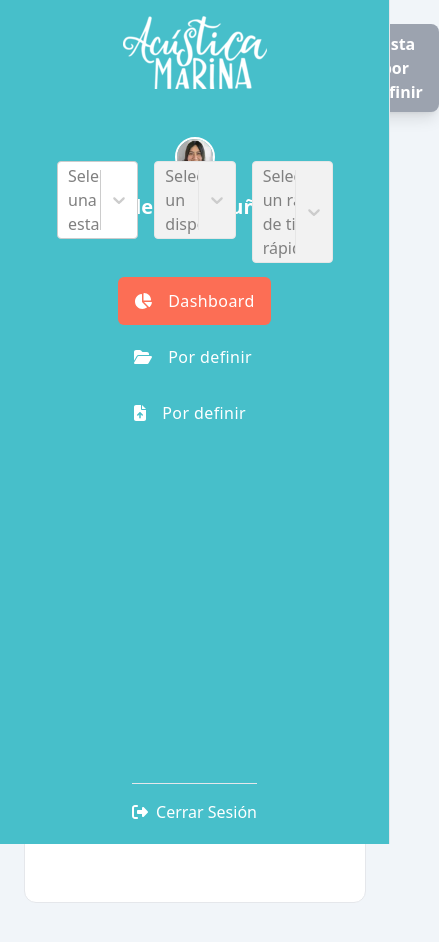
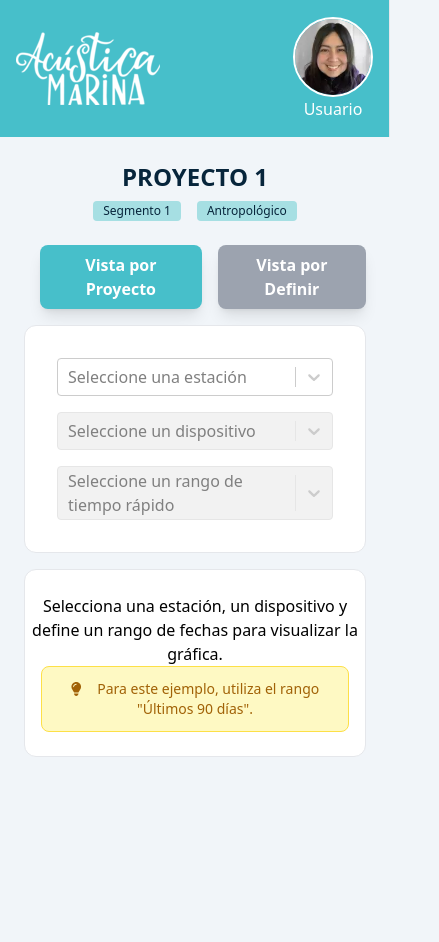
Before and after one commit to vnasp/dashboard-frontend-user, a React (Vite) app: page /#/ in a window 390 px wide. Shown: the top 942 px of the page, 439 px wide, since content can reach past the window. Before the commit the page ends 903 px from the top, so only its background shows below. Built offline with nearby package versions, Linux system fonts and the light colour scheme; what react-plotly.js would draw is missing.

Commit message:
Add responsive design

```diff
--- a/src/App.css
+++ b/src/App.css
@@ -13,33 +13,36 @@ body {
   @apply rounded-lg shadow-lg font-bold text-white flex justify-between px-4 py-2;
 }
 .btn--primary {
-  @apply bg-acustica-primary hover:bg-acustica-hover text-xl px-6 py-4;
+  @apply bg-acustica-primary hover:bg-acustica-dark text-xl px-6 py-4;
 }
 .btn--secondary {
   @apply bg-acustica-secondary space-x-2 text-sm;
 }
 .navigation {
-  @apply fixed top-0 h-screen w-full bg-acustica-primary text-white border-r;
-  @apply fixed md:w-4/12 lg:ml-0 lg:w-[20%] xl:w-[18%] 2xl:w-[15%];
-  @apply flex flex-col justify-start items-center;
+  @apply sticky z-10 lg:fixed top-0 lg:h-screen w-full bg-acustica-primary text-white border-r;
+  @apply lg:ml-0 lg:w-[20%] xl:w-[18%] 2xl:w-[15%];
+  @apply flex flex-row justify-between lg:flex-col lg:justify-start items-center p-4 lg:pt-2;
 }
 .navigation__logo {
   @apply flex justify-center py-4;
 }
 .navigation__user {
-  @apply mt-8 text-center;
+  @apply flex flex-col lg:block lg:mt-8 text-center;
 }
 .navigation__user--img {
-  @apply w-10 h-10 m-auto rounded-full object-cover lg:w-32 lg:h-32 border-2 border-white;
+  @apply w-20 h-20 m-auto rounded-full object-cover lg:w-32 lg:h-32 border-2 border-white;
 }
 .navigation__user--name {
-  @apply mt-4 text-xl font-semibold lg:block;
+  @apply hidden md:block md:mt-0 lg:mt-4 text-xl font-semibold;
+}
+.navigation__user--role {
+  @apply hidden lg:block mt-4 text-xl font-semibold;
 }
 .navigation__menu {
-  @apply space-y-2 tracking-wide mt-8 text-white;
+  @apply hidden lg:block space-y-2 tracking-wide mt-8 text-white;
 }
 .navigation__logout {
-  @apply absolute bottom-5 pt-4 border-t space-x-2;
+  @apply hidden lg:block absolute bottom-5 pt-4 border-t space-x-2;
 }
 .navigation__button {
   @apply px-4 py-3 flex items-center justify-center space-x-4 rounded-md text-white border-0 bg-acustica-secondary;
@@ -56,20 +59,20 @@ body {
   @apply px-6 pt-6 ml-auto mb-6 lg:w-[75%] xl:w-[80%] 2xl:w-[85%] h-screen;
 }
 .dashboard__header {
-  @apply flex space-x-4 justify-between items-center mb-4;
-}
-.dashboard__badges {
-  @apply flex space-x-2;
-}
-.dashboard__badge {
-  @apply inline-block text-acustica-hover text-xs  mr-2 px-2.5 py-0.5 rounded;
-  background-color: #a6dfe3;
+  @apply flex flex-col gap-6 lg:flex-row space-x-4 lg:justify-between items-center mb-4;
 }
 .dashboard__project {
   @apply flex flex-col space-y-2;
 }
 .dashboard__project--title {
-  @apply font-semibold text-2xl text-acustica-hover uppercase;
+  @apply font-semibold text-2xl text-acustica-dark uppercase text-center lg:text-left;
+}
+.dashboard__badges {
+  @apply flex space-x-2 text-acustica-dark;
+}
+.dashboard__badge {
+  @apply inline-block text-xs  mr-2 px-2.5 py-0.5 rounded;
+  background-color: #a6dfe3;
 }
 .dashboard__views {
   @apply inline-flex space-x-4;
@@ -83,13 +86,12 @@ body {
   @apply p-8 rounded-xl border border-gray-200 bg-white;
 }
 .projects__graph {
-  @apply py-6 rounded-xl border border-gray-200 bg-white text-center flex flex-col justify-center items-center;
-  height: 70vh;
+  @apply py-6 rounded-xl border border-gray-200 bg-white text-center flex flex-col  lg:justify-center lg:items-center w-full;
 }
 
 /* Devices Selectors */
 .devices-selectors {
-  @apply grid grid-cols-3 gap-4;
+  @apply grid lg:grid-cols-3 gap-4;
 }
 
 /* Alerts Messages */
@@ -97,5 +99,5 @@ body {
   @apply flex flex-col justify-center items-center;
 }
 .alerts--info{
-  @apply mt-4 w-full space-x-4 bg-yellow-100 border border-yellow-300 text-yellow-700 px-4 py-3 rounded-lg text-sm;
+  @apply mx-4 space-x-4 bg-yellow-100 border border-yellow-300 text-yellow-700 px-4 py-3 rounded-lg text-sm;
 }
--- a/tailwind.config.js
+++ b/tailwind.config.js
@@ -9,7 +9,7 @@ export default {
       colors: {
         'acustica-primary': '#47bfca',
         'acustica-secondary': '#fc6e55',
-        'acustica-hover': '#092d47',
+        'acustica-dark': '#07253B',
       }
     }
   },
```
